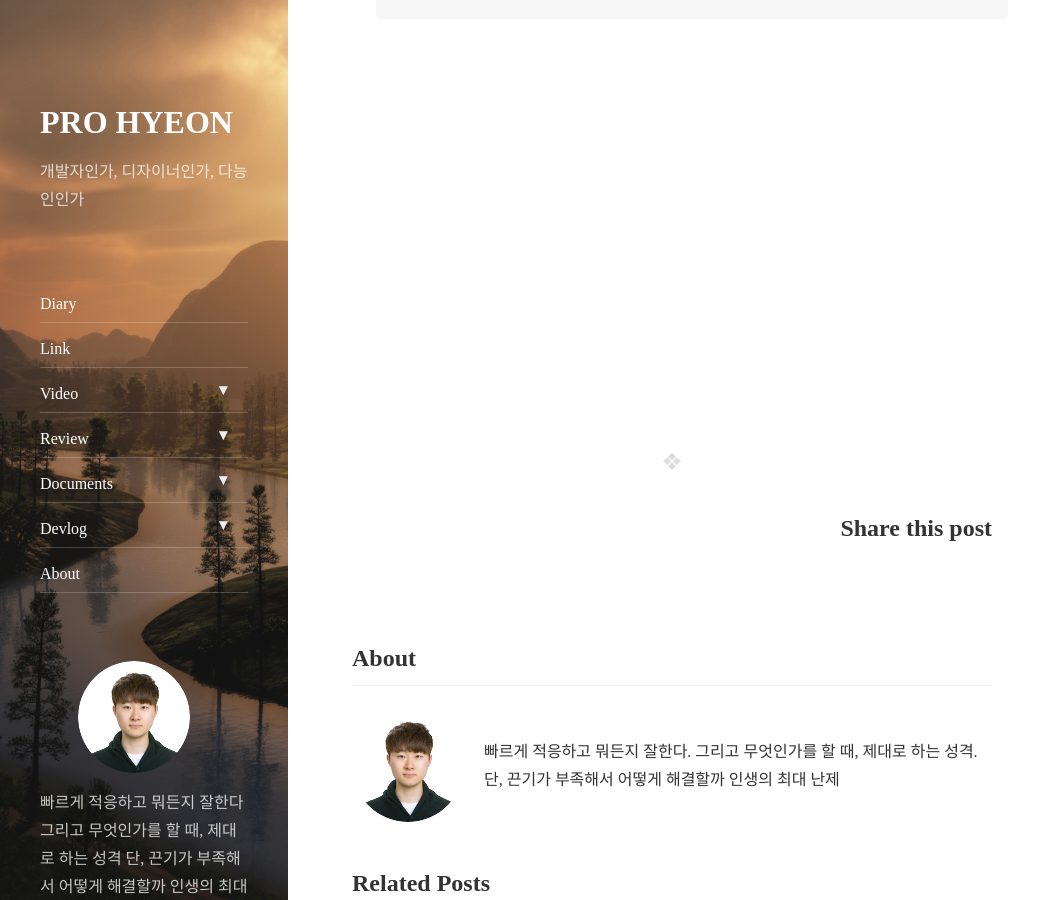
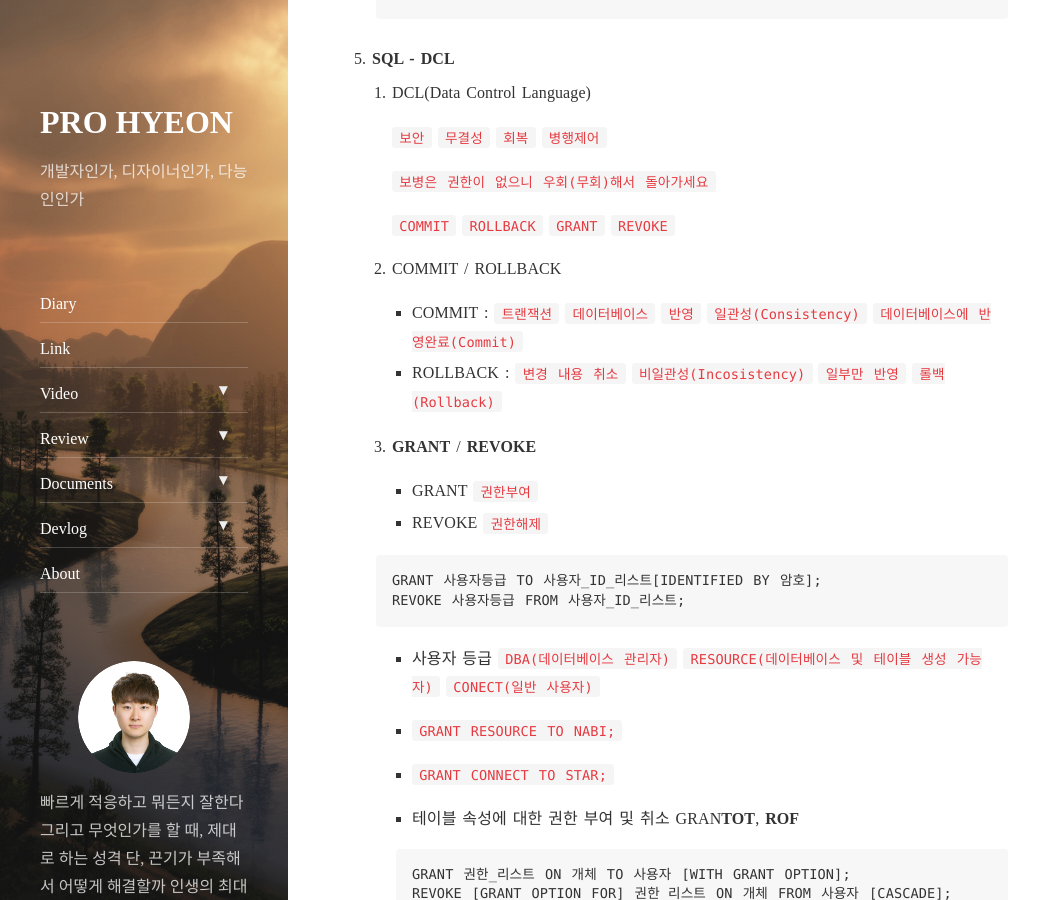
Before and after one commit to antaehyeon/antaehyeon.github.io, a Jekyll site: the page built from _posts/2018-06-28-정보처리기사 실기 암기노트 (데이터베이스 3장).md, in a window 1280 px wide and 900 px high, scrolled down 18785 px. Shown: the whole window, without its empty margins (0-1055 px from the left). Built offline with Jekyll 4.4.1, drawn with Linux system fonts in a browser that asks for light colours; nearby versions of some CDN libraries; comment, search, counter and statistics services are not loaded; some of the changed text lies outside the part shown.

Commit message:
Docs: 기사 데이터베이스 SQL-DCL 내용 추가

````diff
--- a/_posts/2018-06-28-정보처리기사 실기 암기노트 (데이터베이스 3장).md
+++ b/_posts/2018-06-28-정보처리기사 실기 암기노트 (데이터베이스 3장).md
@@ -614,3 +614,60 @@ comments: true
       	  SET 부서='편집'
       	  WHERE 성명 IN ('장발장', '황진이');
       ```
+
+
+
+5. #### SQL - DCL
+
+   1. DCL(Data Control Language)
+
+      `보안` `무결성` `회복` `병행제어`
+
+      `보병은 권한이 없으니 우회(무회)해서 돌아가세요`
+
+      `COMMIT` `ROLLBACK` `GRANT` `REVOKE`
+
+   2. COMMIT / ROLLBACK
+
+      - COMMIT : `트랜잭션` `데이터베이스` `반영` `일관성(Consistency)` `데이터베이스에 반영완료(Commit)`
+      - ROLLBACK : `변경 내용 취소` `비일관성(Incosistency)` `일부만 반영` `롤백(Rollback)`
+
+   3. **GRANT** / **REVOKE**
+
+      - GRANT `권한부여`
+      - REVOKE `권한해제`
+
+      ```mysql
+      GRANT 사용자등급 TO 사용자_ID_리스트[IDENTIFIED BY 암호];
+      REVOKE 사용자등급 FROM 사용자_ID_리스트;
+      ```
+
+      - 사용자 등급 `DBA(데이터베이스 관리자)` `RESOURCE(데이터베이스 및 테이블 생성 가능자)` `CONECT(일반 사용자)`
+
+      - `GRANT RESOURCE TO NABI;`
+
+      - `GRANT CONNECT TO STAR;`
+
+      - 테이블 속성에 대한 권한 부여 및 취소 GRAN**TOT**, **ROF**
+
+        ```mysql
+        GRANT 권한_리스트 ON 개체 TO 사용자 [WITH GRANT OPTION];
+        REVOKE [GRANT OPTION FOR] 권한_리스트 ON 개체 FROM 사용자 [CASCADE];
+        ```
+
+        - 권한 종류 `ALL` `SELECT` `INSERT` `DELETE` `UPDATE` `ALTER`
+        - `WITH GRANT OPTION`
+        - `GRANT OPTION FOR`
+        - `CASCADE`
+        - `GRANT ALL ON 고객 TO NABI WITH GRANT OPTION;`
+        - `REVOKE GRANT OPTION FOR UPDATE ON 고객 FROM STAR;`
+        - **작은따옴표로 구분하지 않는다**
+
+   4. SECTION 073
+
+      - 김하늘에게〈강좌〉테이블에 대해 삭제하는 권한을 부여하고, <강좌>테이블에 대해 삭제하는 권한을 다른 사람에게부여할 수 있는 권한을 부여하는 SQL문을 작성하시오.
+
+        ```mysql
+        내답 : GRANT DELETE ON 학생 TO 김하늘 GRANT OPTION;
+        정답 : GRANT DELETE ON 강좌 TO 김하늘 WITH GRANT OPTION;
+        ```
````
